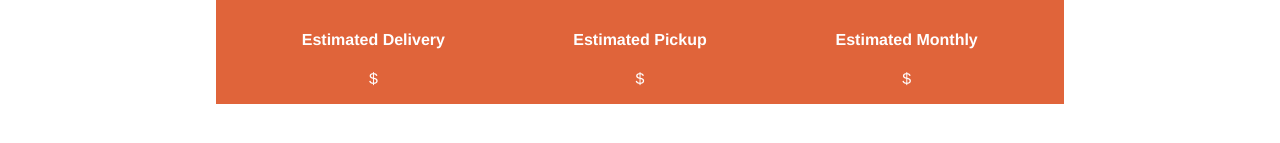
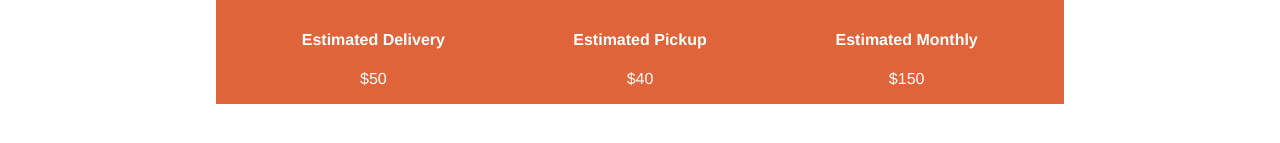
Before and after one commit to bweibel/storage-rates-calc, a React (Vite) app in the folder rates-calculator-react/: page / in a window 1280 px wide. Shown: the part 603-746 px from the top of the page. Built offline with nearby package versions, Linux system fonts and the light colour scheme.

Commit message:
Add placeholder logic for estimate box

```diff
--- a/rates-calculator-react/src/EstimateBox.jsx
+++ b/rates-calculator-react/src/EstimateBox.jsx
@@ -1,15 +1,39 @@
-import { useState } from 'react';
+import { useState, useEffect } from 'react';
 import './EstimateBox.css';
 import logo from './logo.svg';
 
-const EstimateBox = ({ deliveryCost, pickupCost, monthlyCost }) => {
+const EstimateBox = () => {
+  const [deliveryCost, setDeliveryCost] = useState(0);
+  const [pickupCost, setPickupCost] = useState(0);
+  const [monthlyCost, setMonthlyCost] = useState(0);
+
+  const calculateDeliveryCost = () => {
+    // Placeholder logic
+    return 50;  // static value for now
+  };
+
+  const calculatePickupCost = () => {
+    // Placeholder logic
+    return 40;  // static value for now
+  };
+
+  const calculateMonthlyCost = () => {
+    // Placeholder logic
+    return 150;  // static value for now
+  };
+
+  useEffect(() => {
+    setDeliveryCost(calculateDeliveryCost());
+    setPickupCost(calculatePickupCost());
+    setMonthlyCost(calculateMonthlyCost());
+  }, []);
+
   return (
     <div className="estimate-box">
-          <h3 className="title">Estimated Cost</h3>
-        <h4>Estimated Delivery</h4><h4>Estimated Pickup</h4><h4>Estimated Monthly</h4>
-        <span className="cost">${ deliveryCost }</span><span className="cost">${ pickupCost }</span><span className="cost">${ monthlyCost }</span>
-
-          </div>
+      <h3 className="title">Estimated Cost</h3>
+      <h4>Estimated Delivery</h4><h4>Estimated Pickup</h4><h4>Estimated Monthly</h4>
+      <span className="cost">${ deliveryCost }</span><span className="cost">${ pickupCost }</span><span className="cost">${ monthlyCost }</span>
+    </div>
   );
 };
 
```
